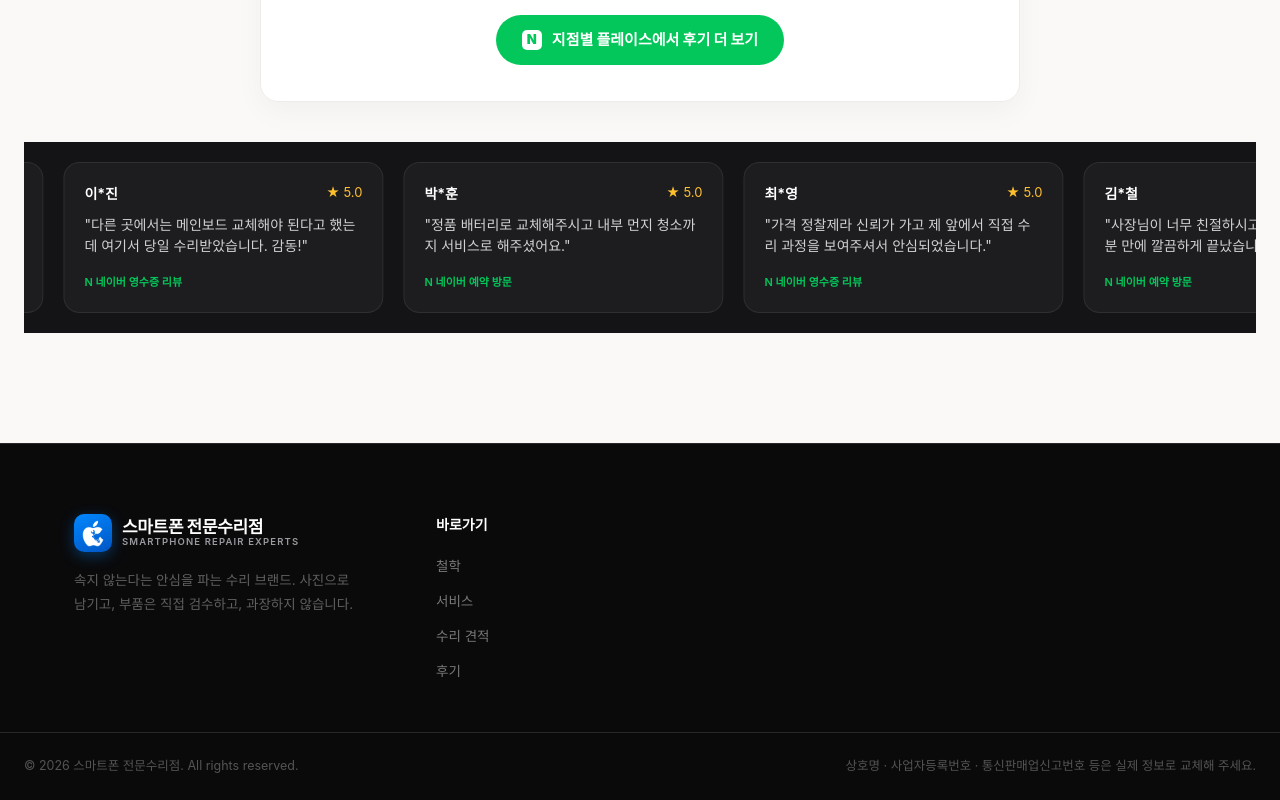
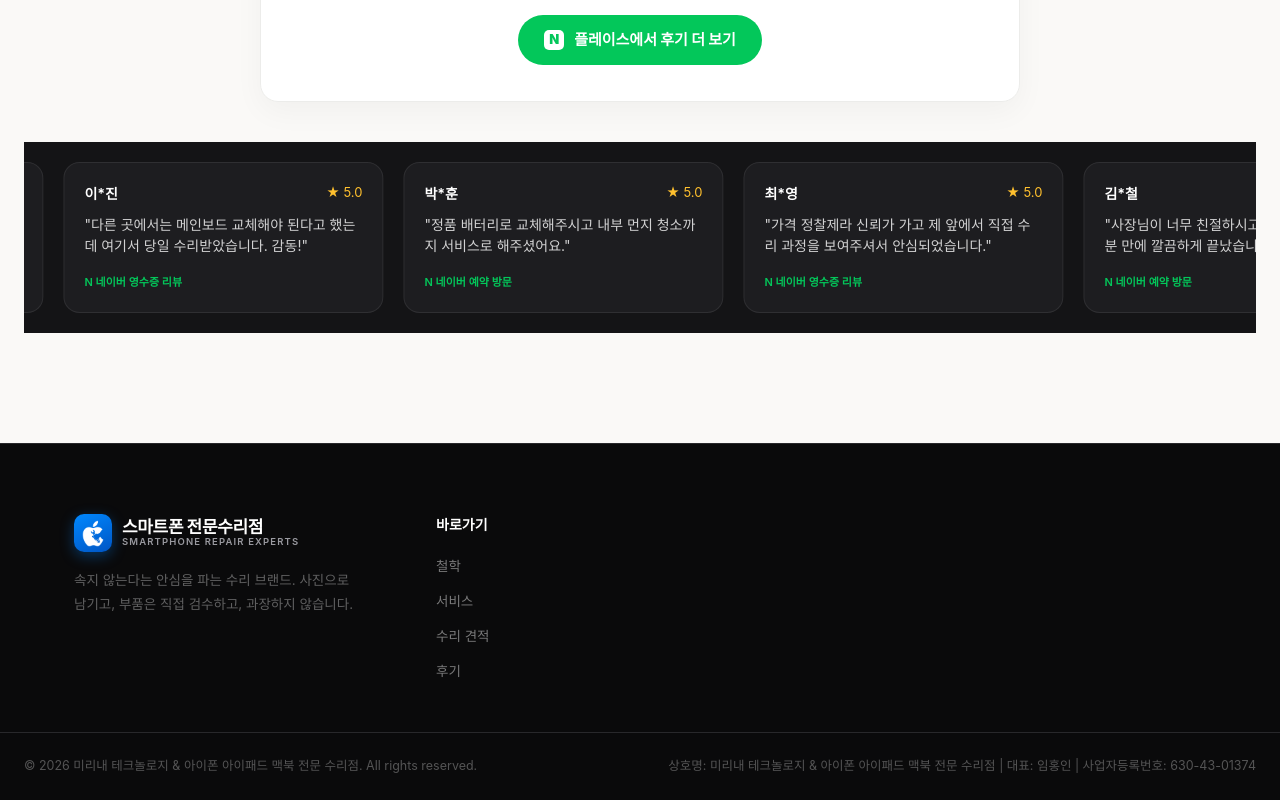
Before and after one commit to PowerGanjiHongin/SmartphoneRepair, a Next.js app: page / in a window 1280 px wide. Shown: the part 4658-5458 px from the top of the page. Built offline with nearby package versions, Linux system fonts and the light colour scheme; a web font is replaced by a local one.

Commit message:
푸터 변경

```diff
--- a/src/components/Footer.tsx
+++ b/src/components/Footer.tsx
@@ -3,7 +3,6 @@ import Image from "next/image";
 export default function Footer() {
   return (
     <footer id="location">
-
       <div className="footer-top">
         <div className="f-brand">
           <a href="#top" className="brand">
@@ -30,15 +29,12 @@ export default function Footer() {
             <li><a href="#reviews">후기</a></li>
           </ul>
         </div>
-
-
-
       </div>
 
       <div className="footer-bottom">
         <div className="wrap">
-          <span>© 2026 스마트폰 전문수리점. All rights reserved.</span>
-          <span>상호명 · 사업자등록번호 · 통신판매업신고번호 등은 실제 정보로 교체해 주세요.</span>
+          <span>© 2026 미리내 테크놀로지 & 아이폰 아이패드 맥북 전문 수리점. All rights reserved.</span>
+          <span>상호명: 미리내 테크놀로지 & 아이폰 아이패드 맥북 전문 수리점 | 대표: 임홍인 | 사업자등록번호: 630-43-01374</span>
         </div>
       </div>
     </footer>
--- a/src/components/Reviews.tsx
+++ b/src/components/Reviews.tsx
@@ -27,7 +27,7 @@ export default function Reviews() {
           더 많은 후기는 지점별 네이버 플레이스에서 확인하실 수 있어요.
         </p>
         <a href="https://map.naver.com/p/entry/place/2034841822?c=15.00,0,0,0,dh&placePath=%2Fhome%3Ffrom%3Dmap%26fromPanelNum%3D1%26additionalHeight%3D76%26timestamp%3D202608121229%26locale%3Dko%26svcName%3Dmap_pcv5%26from%3Dmap%26fromPanelNum%3D1%26additionalHeight%3D76%26timestamp%3D202608141023%26locale%3Dko%26svcName%3Dmap_pcv5" className="btn-naver">
-          <span className="n-badge">N</span> 지점별 플레이스에서 후기 더 보기
+          <span className="n-badge">N</span> 플레이스에서 후기 더 보기
         </a>
       </div>
       <div style={{ marginTop: "40px" }}>
```
